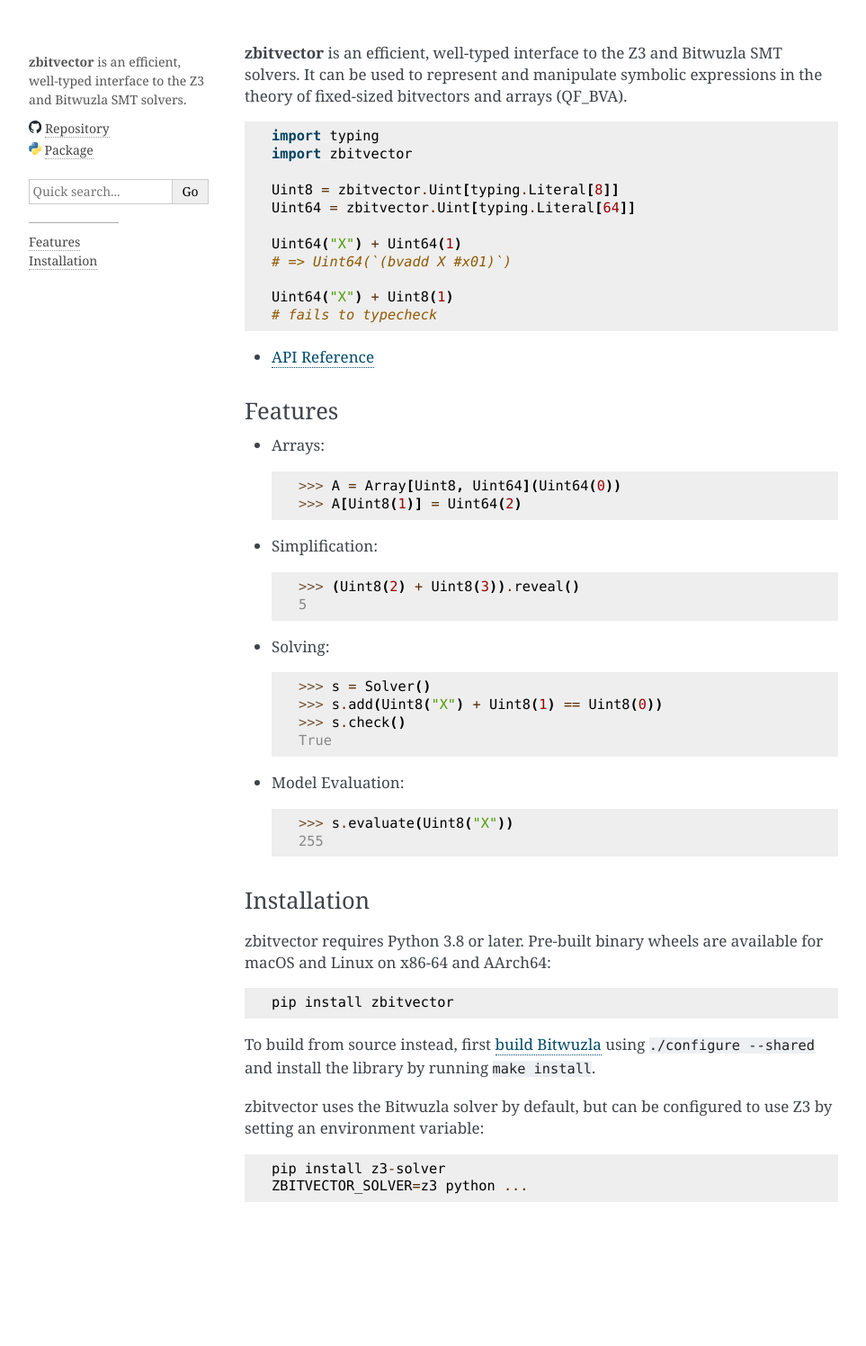
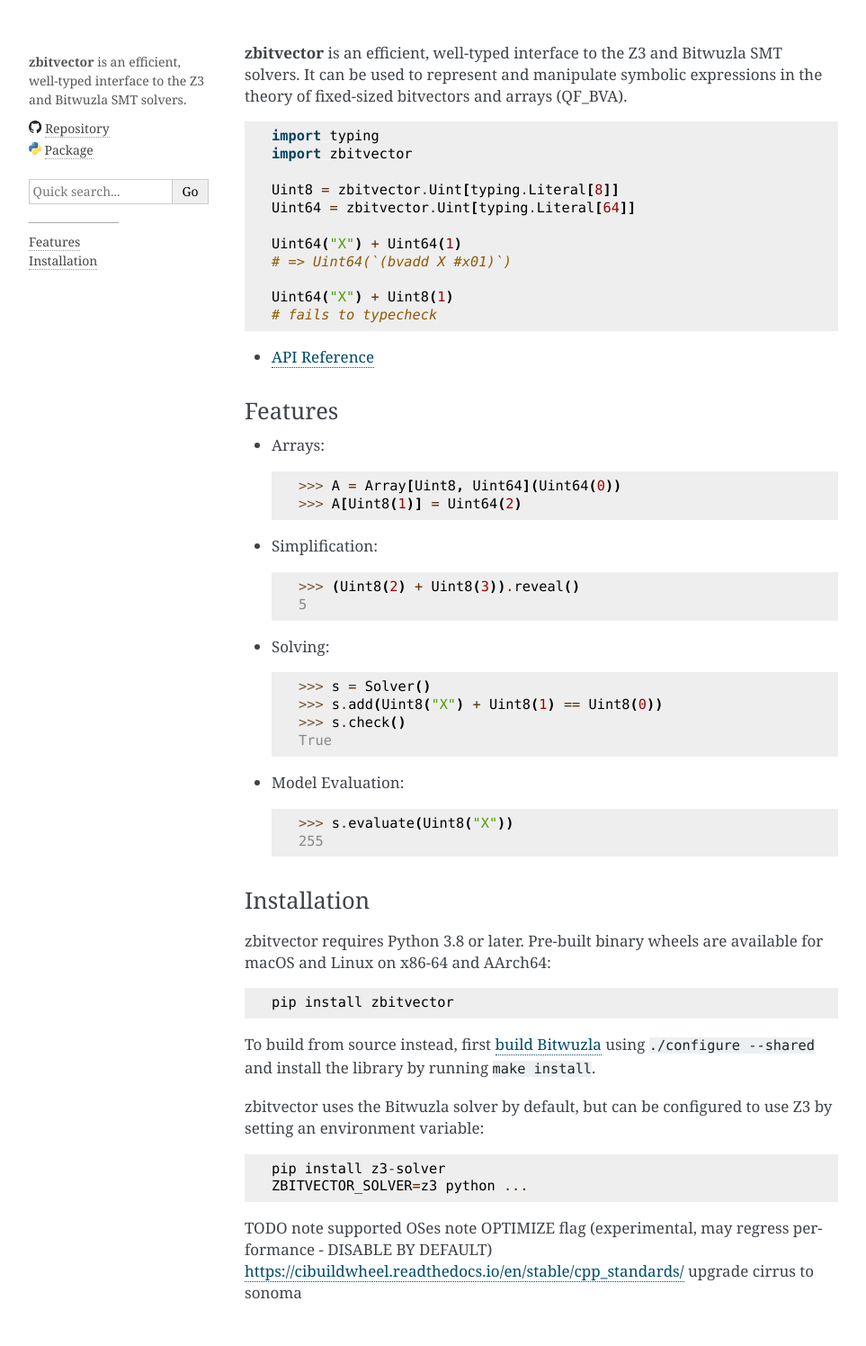
Before and after one commit to btidor/zbitvector, a Sphinx documentation site: the page built from docs/source/index.rst, in a window 1280 px wide. Shown: the whole page at 90% size, without its empty margins (148-1111 px from the left). Built offline with Sphinx 7.4.7, drawn with Linux system fonts in a browser that asks for light colours; before the commit the page ends 1383 px from its top, so only the background shows below that.

```diff
--- a/docs/source/index.rst
+++ b/docs/source/index.rst
@@ -57,3 +57,10 @@
 
     pip install z3-solver
     ZBITVECTOR_SOLVER=z3 python ...
+
+
+TODO
+note supported OSes
+note OPTIMIZE flag (experimental, may regress performance - DISABLE BY DEFAULT)
+https://cibuildwheel.readthedocs.io/en/stable/cpp_standards/
+upgrade cirrus to sonoma
```
Also changed, not shown: .cirrus.yml.
